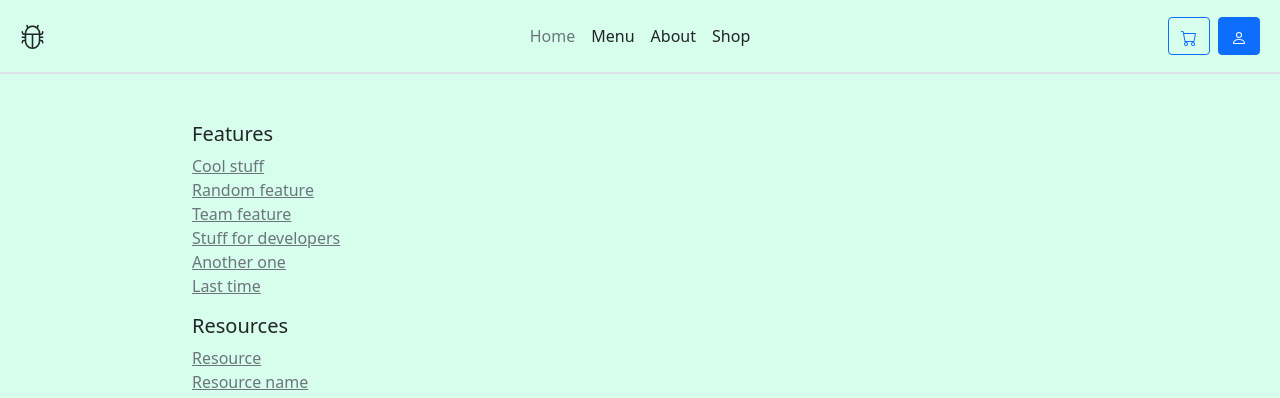
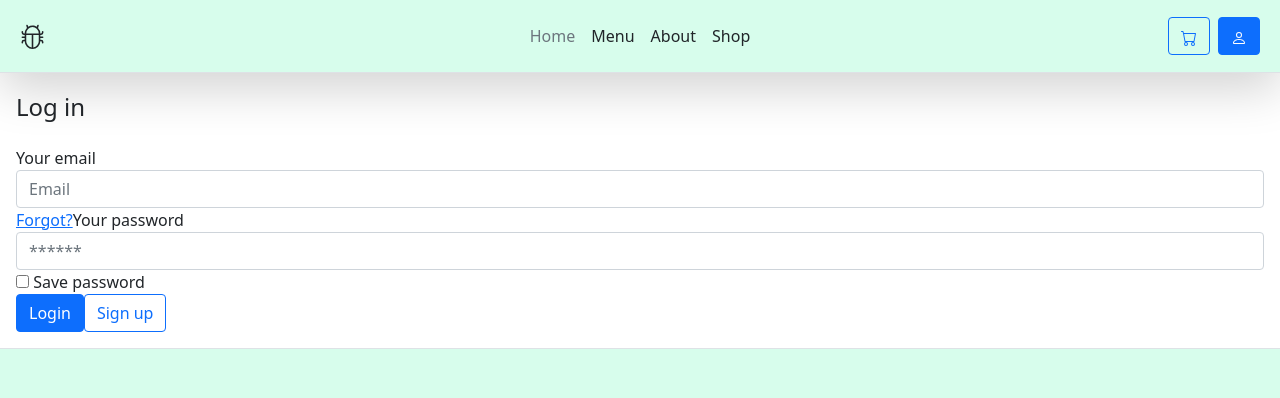
Before and after one commit to klintwales/Coffee-Shop, a React (Create React App) app: page /login in a window 1280 px wide. Shown: the top 398 px of the page. Built offline with nearby package versions, Linux system fonts and the light colour scheme.

Commit message:
Add login page

```diff
--- a/src/App.jsx
+++ b/src/App.jsx
@@ -3,6 +3,7 @@ import {BrowserRouter as Router, Route, Switch} from "react-router-dom";
 import Header from './components/header.jsx'
 import HomePage from './components/homePage.jsx'
 import Cart from './components/cart.jsx'
+import Login from './components/login.jsx'
 
 import Footer from './components/footer.jsx'
 import Menu from './components/menu.jsx'
@@ -18,6 +19,7 @@ function App() {
     <Route path="/" exact component={() => <HomePage />}/>
     <Route path="/menu" exact component={() => <Menu />}/>
     <Route path="/cart" exact component={() => <Cart />}/>
+    <Route path="/login" exact component={() => <Login />}/>
     </Switch>
     <Footer />
     </Router>
--- a/src/components/header.jsx
+++ b/src/components/header.jsx
@@ -26,11 +26,13 @@ function Header(){
           </svg>
         </button>
         </Link>
+        <Link to="/Login">
         <button type="button" className="btn btn-primary">
           <svg xmlns="http://www.w3.org/2000/svg" width="16" height="16" fill="currentColor" className="bi bi-person" viewBox="0 0 16 16">
           <path d="M8 8a3 3 0 1 0 0-6 3 3 0 0 0 0 6zm2-3a2 2 0 1 1-4 0 2 2 0 0 1 4 0zm4 8c0 1-1 1-1 1H3s-1 0-1-1 1-4 6-4 6 3 6 4zm-1-.004c-.001-.246-.154-.986-.832-1.664C11.516 10.68 10.289 10 8 10c-2.29 0-3.516.68-4.168 1.332-.678.678-.83 1.418-.832 1.664h10z"/>
           </svg>
         </button>
+        </Link>
       </div>
 
     </header>
--- /dev/null
+++ b/src/components/login.jsx
@@ -0,0 +1,33 @@
+import React from 'react';
+
+function Login(){
+  return(
+    <row>
+<article class="card-body">
+<h4 class="card-title mb-4 mt-1">Log in</h4>
+<form>
+    <div class="form-group">
+    	<label>Your email</label>
+        <input name="" class="form-control" placeholder="Email" type="email"/>
+    </div>
+    <div class="form-group">
+    	<a class="float-right" href="#">Forgot?</a>
+    	<label>Your password</label>
+        <input class="form-control" placeholder="******" type="password"/>
+    </div>
+    <div class="form-group">
+      <div class="checkbox">
+        <label> <input type="checkbox"/> Save password </label>
+      </div>
+    </div>
+      <div class="form-group">
+          <button type="submit" class="btn btn-primary btn-block"> Login  </button>
+        <a href="" class="float-right btn btn-outline-primary">Sign up</a>
+      </div>
+
+</form>
+</article>
+</row>
+)};
+
+export default Login;
```
